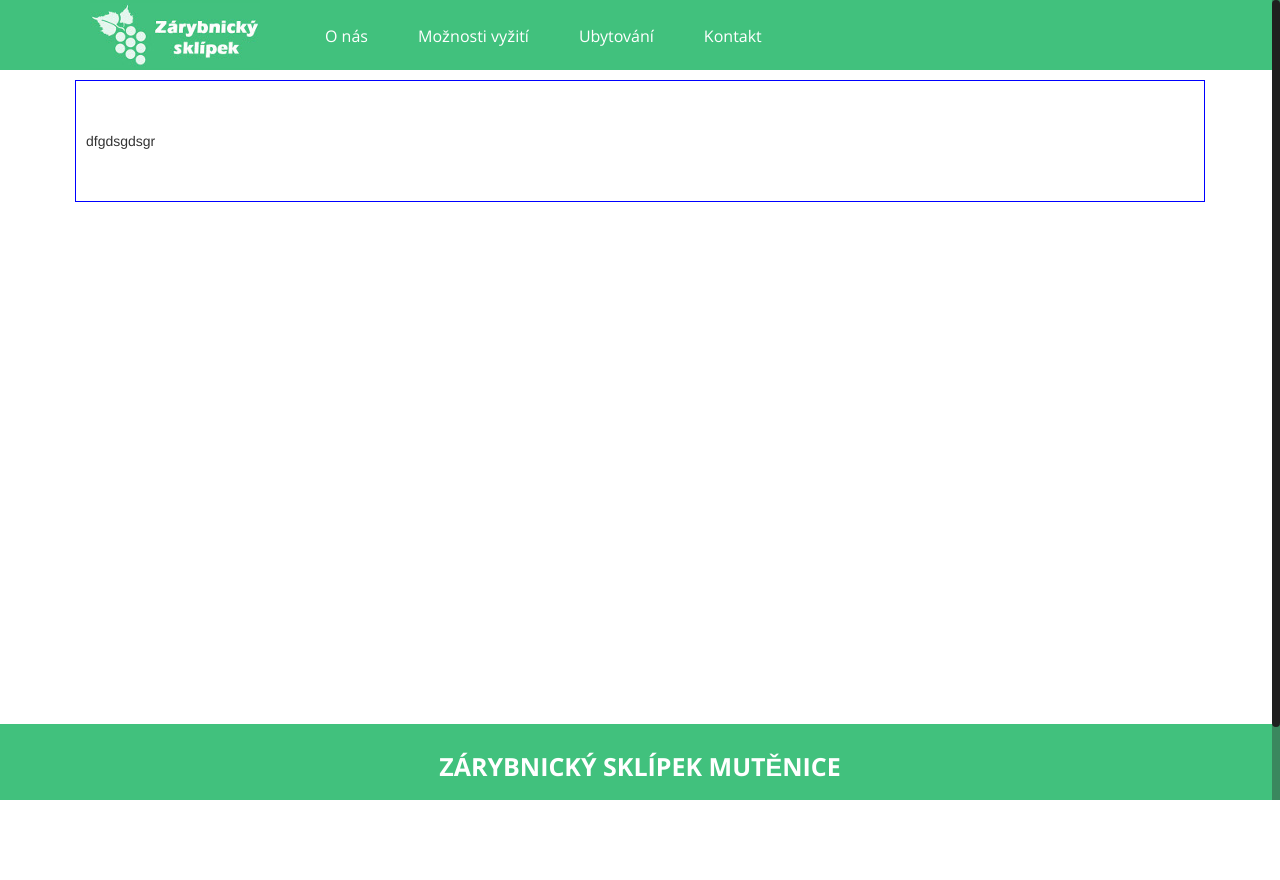
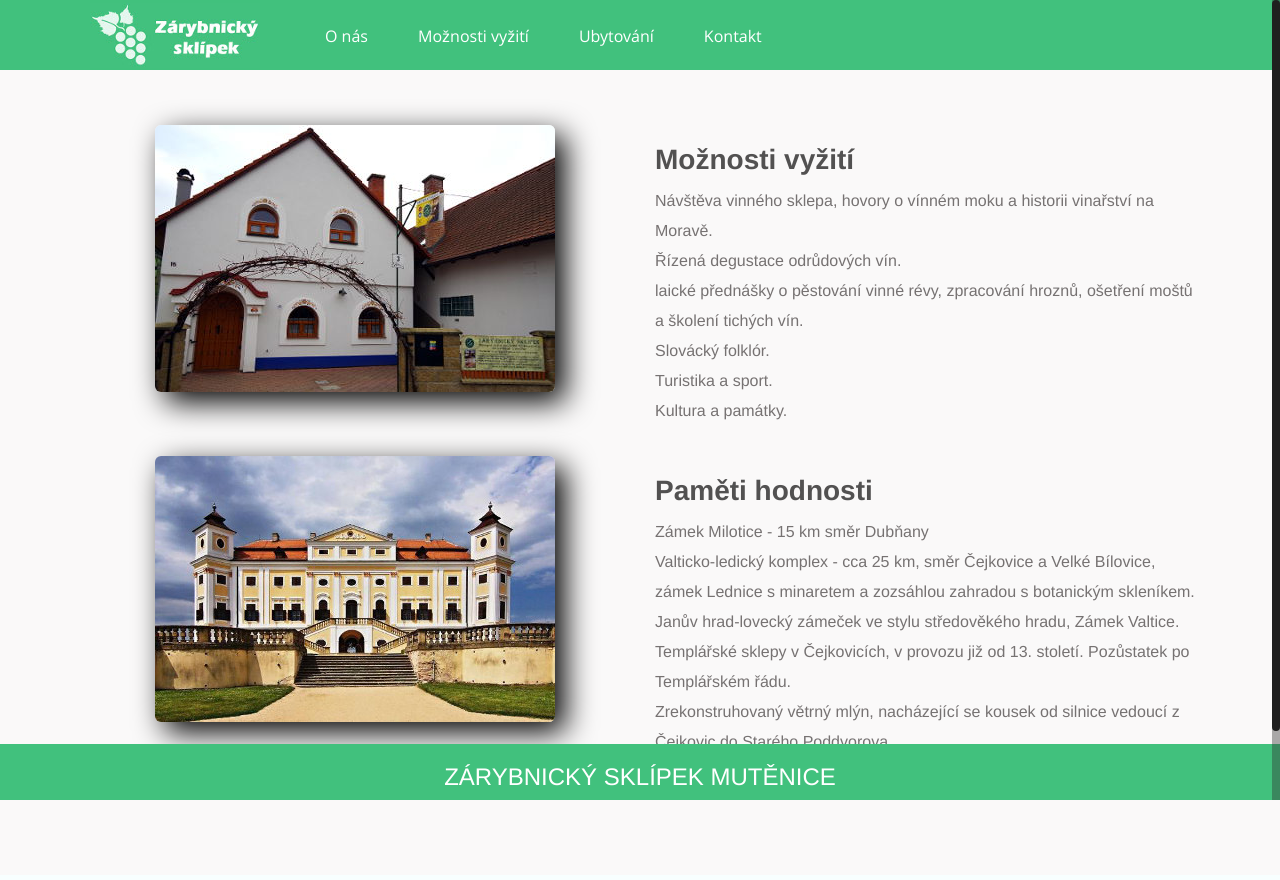
Before and after one commit to re1la2pse/detinsky_projekt, a PHP site: page /detinsky_projekt/moznostiVyziti in a window 1280 px wide. After the commit the page ends 800 px from the top, so only its background shows below. Run offline with PHP 8.4, Linux system fonts and the light colour scheme.

Commit message:
moznosti vyziti

```diff
--- a/media/css/main.css
+++ b/media/css/main.css
@@ -39,22 +39,29 @@
 
 }
 
-
-
-
-
-
-
-
-
 /*		General CSS		*/
 body, html {
-    /*background: #faf9f9;*/
-    background: white;
+    background: #faf9f9;
+    /*background: white;*/
     padding: 0px;
     margin: 0px;
     height: 100%;
     width: 100%;
+}
+
+h1 {
+    color: #525151;
+    font-family: Helvetica, Arial, sans-serif;
+    font-size: 34px;
+    font-weight: bold;
+    font-weight: 700;
+}
+
+h2 {
+    color: #525151;
+    font-family: Helvetica, Arial, sans-serif;
+    font-size: 28px;
+    font-weight: 700;
 }
 
 a:focus{
@@ -65,14 +72,6 @@ a:focus{
 .container{
 	max-width: 1130px;
 }
-
-
-
-
-
-
-
-
 
 
 /*		Header 		*/
@@ -195,11 +194,6 @@ header #navigace li a:focus{
 /* end slider */
 
 
-
-
-
-
-
 /*   split line	*/
 
 .split_line{
@@ -219,11 +213,6 @@ header #navigace li a:focus{
     line-height: 46px;
     word-break: break-word;
 }
-
-
-
-
-
 
 
 /*		About section 		*/
@@ -274,12 +263,6 @@ header #navigace li a:focus{
     margin-top: 25px;
 }
 
-
-
-
-
-
-
 /*		section contact 		*/
 
 #contact{
@@ -308,26 +291,10 @@ header #navigace li a:focus{
 }
 
 .content {
-    border: 1px solid blue;
-    padding: 50px 10px;
+    padding: 20px 10px;
+    margin-top: 75px;
+    background-color: #faf9f9;
 }
-
-
-
-
-
-/*		Footer 		*/
-
-footer{
-}
-
-
-
-
-
-
-
-
 
 /*		Responsive CSS 		*/
 
--- a/media/css/moznostiVyziti_style.css
+++ b/media/css/moznostiVyziti_style.css
@@ -1,9 +1,35 @@
 
 .content {
-    margin-top: 80px;
+    color: #767272;
+    font-family: Helvetica, Arial, sans-serif;
+    font-size: 16px;
+    line-height: 30px;
 }
 
+p {
+    margin: 0;
+    padding: 0;}
+
+.row {
+    margin-top: 30px;
+    /*border: 1px solid red;*/
+}
 #footer {
     position: fixed;
     bottom: 0;
+    font-weight: bold;
 }
+
+.foto_moznosti_vyziti {
+    display: inline-block;
+}
+
+.foto_moznosti_vyziti img{
+    box-shadow: 10px 10px 30px black;
+}
+
+
+
+.rightColumnRow {
+ /*border: 1px solid green;*/
+}
--- a/templates/frontPage.html
+++ b/templates/frontPage.html
@@ -65,7 +65,7 @@
                     <h1 class="text-uppercase">Zárybnický sklípek</h1>
                     <p>
                         Obec Mutěnice se nachází v jihovýchodním cípu Moravského Slovácka,
-                        lokalita patří do vinařské oblasti"SLOVÁCKO". Mutěnice patří mezi
+                        lokalita patří do vinařské oblasti "SLOVÁCKO". Mutěnice patří mezi
                         známé vinařské obce s dlouholetou tradicí.
                     </p>
                     <p>
--- a/templates/moznostiVyziti.html
+++ b/templates/moznostiVyziti.html
@@ -2,15 +2,51 @@
 
     <div class="container content">
         <div class="row">
-            <div class="col-lg-12">
-                dfgdsgdsgr
+            <div class="col-lg-6 text-center">
+                <div class="foto_moznosti_vyziti">
+                    <img src="media/img/fotky/moznosti_vyziti_1.jpg" class="img-responsive img-rounded" alt="zárybnický sklípek" title="zárybnický sklípek">
+                </div>
+            </div>
+            <div class="col-lg-6">
+                <div class="rightColumnRow">
+                    <h2>Možnosti vyžití</h2>
+
+                    <p>Návštěva vinného sklepa, hovory o vínném moku a historii vinařství na Moravě.</p>
+                    <p>Řízená degustace odrůdových vín.</p>
+                    <p>laické přednášky o pěstování vinné révy, zpracování hroznů, ošetření moštů a školení tichých vín.</p>
+                    <p>Slovácký folklór.</p>
+                    <p>Turistika a sport.</p>
+                    <p>Kultura a památky.</p>
+                </div>
+            </div>
+        </div>
+
+        <div class="row">
+            <div class="col-lg-6 text-center">
+                <div class="foto_moznosti_vyziti">
+                    <img src="media/img/fotky/moznosti_vyziti_2.jpg" class="img-responsive img-rounded" alt="zárybnický sklípek" title="zárybnický sklípek">
+                </div>
+            </div>
+            <div class="col-lg-6">
+                <div class="rightColumnRow">
+                    <h2>Paměti hodnosti</h2>
+
+                    <p>Zámek Milotice - 15 km směr Dubňany</p>
+                    <p>
+                        Valticko-ledický komplex - cca 25 km, směr Čejkovice a Velké Bílovice, zámek Lednice s minaretem a zozsáhlou zahradou
+                        s botanickým skleníkem. Janův hrad-lovecký zámeček ve stylu středověkého hradu, Zámek Valtice.
+                    </p>
+                    <p>Templářské sklepy v  Čejkovicích, v provozu již od 13. století. Pozůstatek po Templářském řádu.</p>
+                    <p>Zrekonstruhovaný větrný mlýn, nacházející se kousek od silnice vedoucí z Čejkovic do Starého Poddvorova.</p>
+
+                </div>
             </div>
         </div>
     </div>
 
     <div id="footer" class="split_line">
         <div class="container">
-            <h2 class="text-uppercase">Zárybnický sklípek Mutěnice</h2>
+            <h3 class="text-uppercase">Zárybnický sklípek Mutěnice</h3>
         </div>
     </div>
 
```
Also changed, not shown: media/img/f_icon1.png (deleted), media/img/f_icon2.png (deleted), media/img/f_icon3.png (deleted), media/img/f_icon4.png (deleted), media/img/f_icon5.png (deleted), media/img/f_icon6.png (deleted), media/img/facebook.png (deleted), media/img/fotky/moznosti_vyziti_1.jpg (added), media/img/fotky/moznosti_vyziti_2.jpg (added), media/img/google.png (deleted), media/img/twitter.png (deleted).
